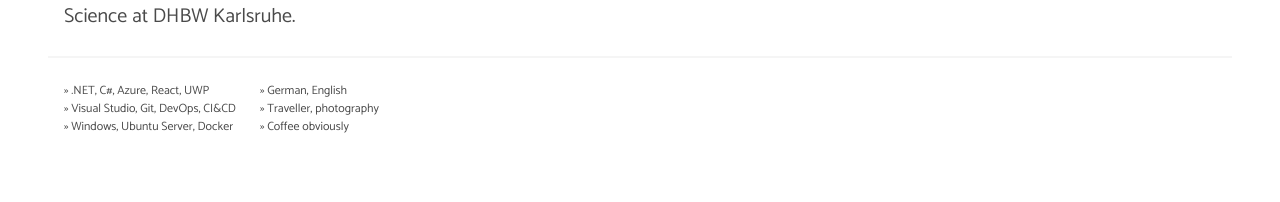
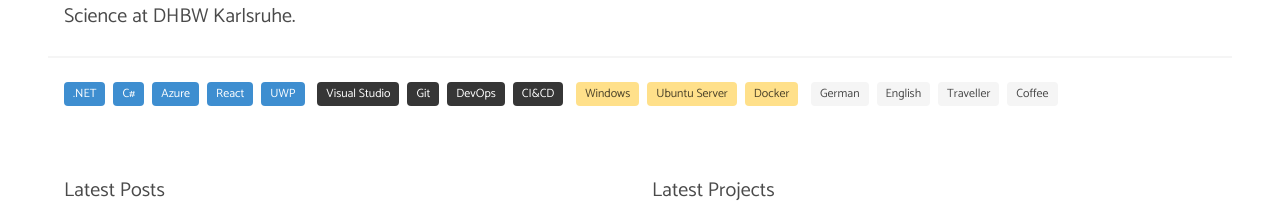
Before and after one commit to ginomessmer/ginomessmer-react, a React (Create React App) app: page / in a window 1280 px wide. Shown: the part 906-1108 px from the top of the page. Built offline with nearby package versions, Linux system fonts and the light colour scheme.

Commit message:
Add skills as tags

```diff
--- a/src/components/pages/home/index.tsx
+++ b/src/components/pages/home/index.tsx
@@ -56,20 +56,30 @@ export default class HomePage extends Component {
 				<hr/>
 
 				<div className="container">
-					<div className="columns is-size-7">
-						<div className="column is-narrow">
-							<ul>
-								<li>&raquo; .NET, C#, Azure, React, UWP</li>
-								<li>&raquo; Visual Studio, Git, DevOps, CI&CD</li>
-								<li>&raquo; Windows, Ubuntu Server, Docker</li>
-							</ul>
+					<div className="skills">
+						<div className="tags">
+							<span className="tag is-info">.NET</span>
+							<span className="tag is-info">C#</span>
+							<span className="tag is-info">Azure</span>
+							<span className="tag is-info">React</span>
+							<span className="tag is-info">UWP</span>
 						</div>
-						<div className="column">
-							<ul>
-								<li>&raquo; German, English</li>
-								<li>&raquo; Traveller, photography</li>
-								<li>&raquo; Coffee obviously</li>
-							</ul>
+						<div className="tags">
+							<span className="tag is-dark">Visual Studio</span>
+							<span className="tag is-dark">Git</span>
+							<span className="tag is-dark">DevOps</span>
+							<span className="tag is-dark">CI&CD</span>
+						</div>
+						<div className="tags">
+							<span className="tag is-warning">Windows</span>
+							<span className="tag is-warning">Ubuntu Server</span>
+							<span className="tag is-warning">Docker</span>
+						</div>
+						<div className="tags">
+							<span className="tag is-light">German</span>
+							<span className="tag is-light">English</span>
+							<span className="tag is-light">Traveller</span>
+							<span className="tag is-light">Coffee</span>
 						</div>
 					</div>
 				</div>
--- a/src/styles/app.scss
+++ b/src/styles/app.scss
@@ -18,7 +18,6 @@ $footer-padding: 1.5rem;
 
 // Project modal
 .project-summary {
-
 	position: absolute;
 	// top: 40px;
 	// right: 40px;
@@ -28,7 +27,7 @@ $footer-padding: 1.5rem;
 	height: 100vh;
 	width: 100%;
 
-	padding: 2em;
+	padding: 2em 2.5em;
 
 	animation: projectModal 320ms cubic-bezier(0.215, 0.610, 0.355, 1);
 
@@ -55,4 +54,9 @@ $footer-padding: 1.5rem;
 	}
 }
 
+.skills .tags {
+	float: left;
+	margin-right: 0.8em;
+}
+
 @import '~bulma/bulma.sass';
```
